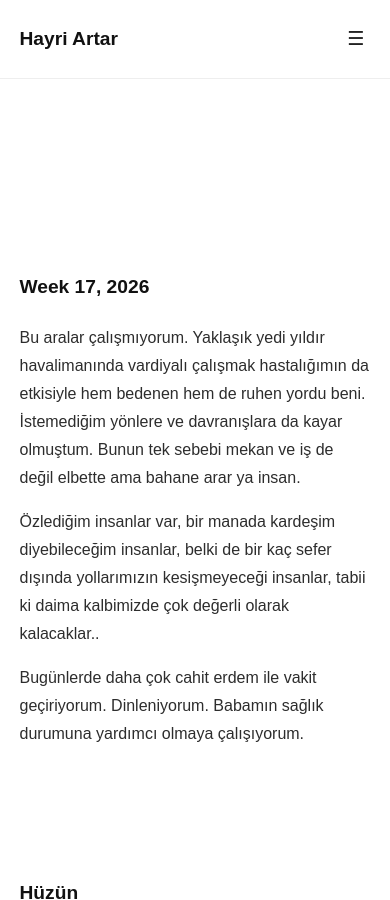
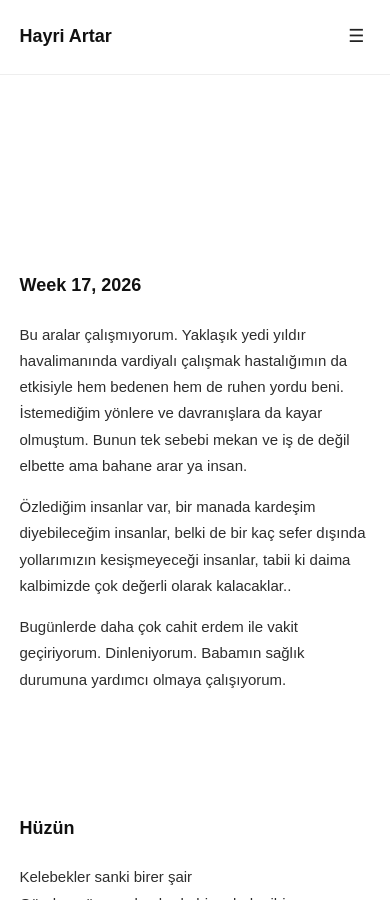
Before and after one commit to hayriartar/hayriartar.github.io, a Jekyll site: the page built from index.html, in a window 390 px wide and 900 px high. Built offline with Jekyll 4.4.1, drawn with Linux system fonts in a browser that asks for light colours; the list of posts is cut into pages by our own code.

Commit message:
Decrease html font size for mobile responsiveness

```diff
--- a/assets/css/custom.css
+++ b/assets/css/custom.css
@@ -488,7 +488,7 @@ mark {
 
 @media (max-width: 600px) {
 
-html { font-size: 16px;}
+html { font-size: 15px;}
 body {  font-family: sans-serif; }
 body > header {
     position: fixed;
```
